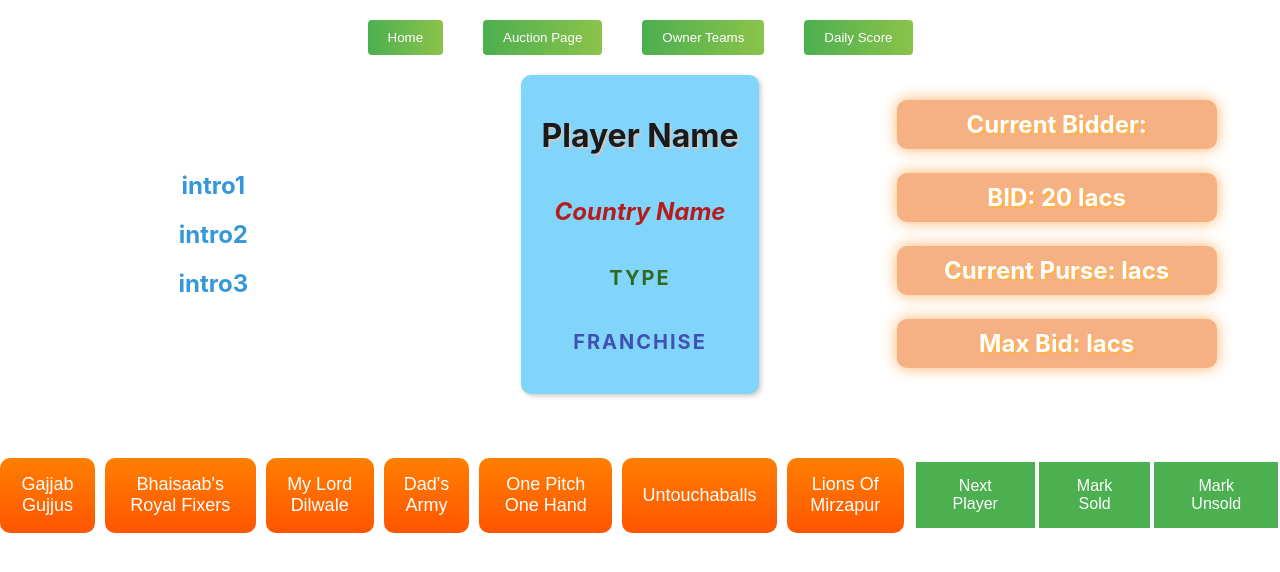
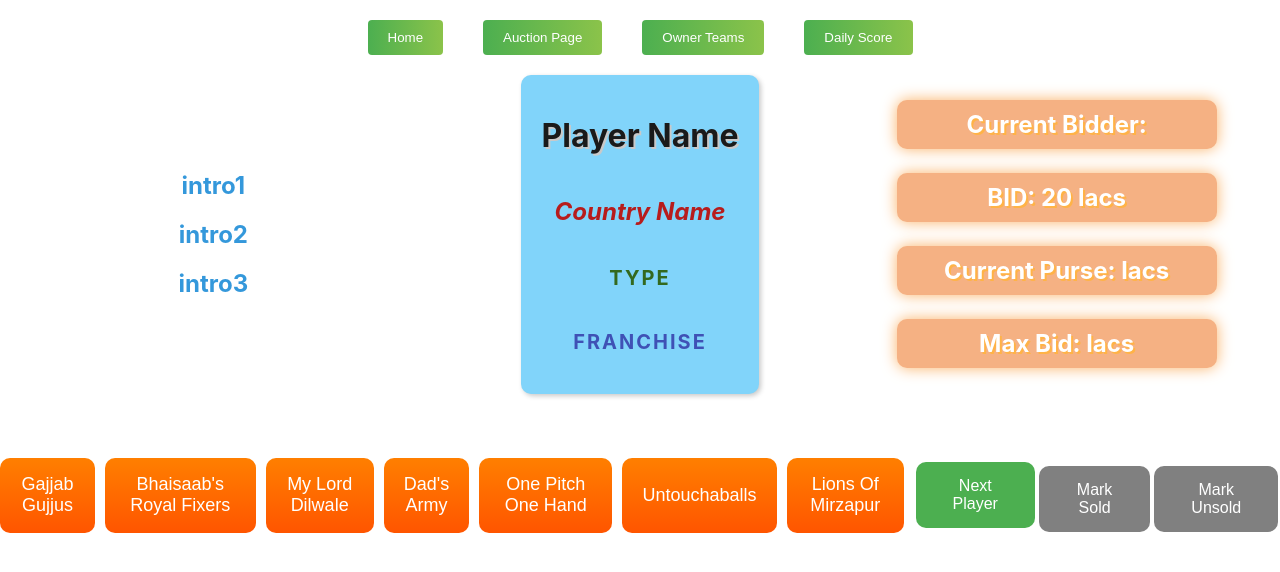
Before and after one commit to shthakkar/efl_2023, a React (Create React App) app: page /auction in a window 1280 px wide. Shown: the top 572 px of the page. Built offline with nearby package versions, Linux system fonts and the light colour scheme.

Commit message:
Adding changes for sold and unsold

```diff
--- a/src/style.css
+++ b/src/style.css
@@ -106,6 +106,18 @@
 
   }
 
+  .button-disabled {
+    background: gray;
+    background-color: gray;
+    cursor: not-allowed;
+    margin-right: 10px;
+    height: 75px;
+  }
+
+
+
+
+
   /* Add a hover effect */
   .teamButton:hover {
     background: linear-gradient(to bottom, #ff5500, #ff7f00);
@@ -156,22 +168,36 @@
 
   /* Define the button style */
 .action-button {
-  background-color: #4CAF50; /* Green background */
-  border: none; /* Remove border */
-  color: white; /* White text */
-  padding: 15px 32px; /* Some padding */
-  text-align: center; /* Center text */
-  text-decoration: none; /* Remove underline */
-  display: inline-block; /* Display as inline block element */
-  font-size: 16px; /* Set font size */
-  margin: 4px 2px; /* Add some margin */
-  cursor: pointer; /* Add cursor as pointer */
+  display: inline-block;
+  padding: 15px 32px;
+  font-size: 16px;
+  cursor: pointer;
+  text-align: center;
+  text-decoration: none;
+  outline: none;
+  color: #fff;
+  background-color: #4CAF50;
+  border-radius: 10px;
+  border: none;
+  margin: 4px 2px;
 }
 
 /* Add hover effect */
 .action-button:hover {
   background-color: #3e8e41; /* Darken background on hover */
 }
+
+.action-button:active {
+  background-color: #3e8e41;
+  transform: translateY(4px);
+}
+
+.action-button:disabled {
+  background-color: grey;
+  cursor: not-allowed;
+  transform: translateY(4px);
+}
+
 .circular-number {
   position: relative;
   display: inline-block;
@@ -195,3 +221,54 @@
 .circular-number-text {
   color: #fff;
 }
+
+/*Animations for sold text*/
+.sold-text {
+  position: absolute;
+  top: 50%;
+  left: 50%;
+  transform: translate(-50%, -50%) rotate(-45deg);
+  color: red;
+  text-align: center; /* center align text */
+  font-size: 50px; /* large font size */
+  font-weight: bold;
+  opacity: 0.5;
+  transition: opacity 0.5s ease-in-out;
+}
+
+.sold-text.show {
+  opacity: 1;
+}
+
+.unsold-text {
+  position: absolute;
+  top: 50%;
+  left: 50%;
+  transform: translate(-50%, -50%) rotate(-45deg);
+  color: grey;
+  text-align: center; /* center align text */
+  font-size: 50px; /* large font size */
+  font-weight: bold;
+  opacity: 0.5;
+  transition: opacity 0.5s ease-in-out;
+}
+
+.unsold-text.show {
+  opacity: 1;
+}
+
+.time-text {
+  position: absolute;
+  color: black;
+  text-align: center; /* center align text */
+  font-size: 30px; /* large font size */
+  font-weight: bold;
+  opacity: 0.5;
+  transition: opacity 0.5s ease-in-out;
+  right: 9px;
+  left: 84px;
+}
+
+.time-text.show {
+  opacity: 1;
+}
```
